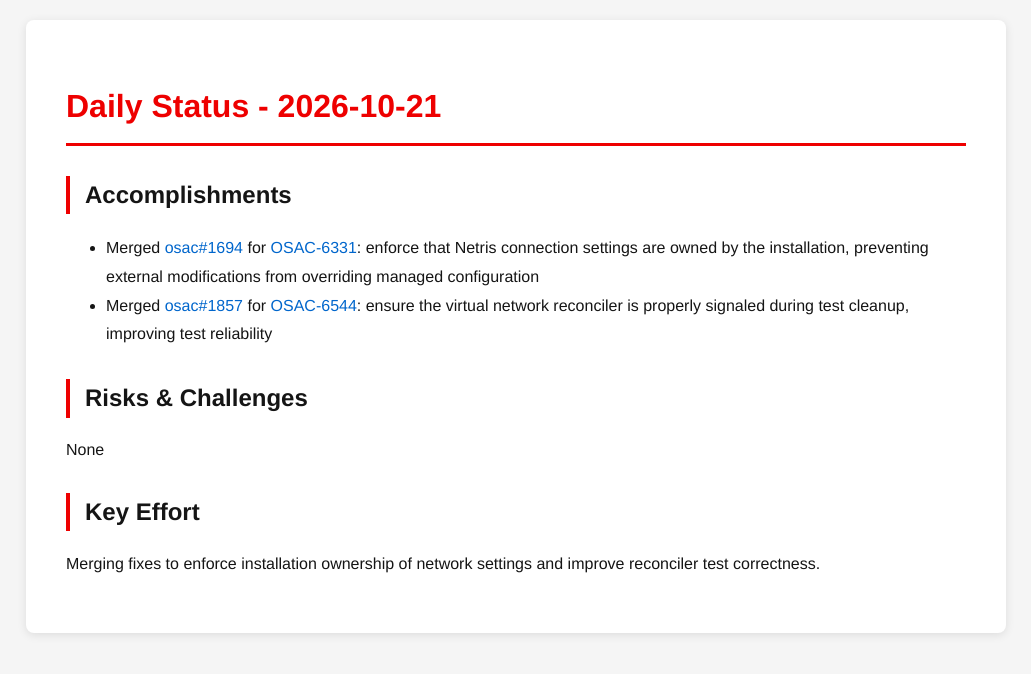
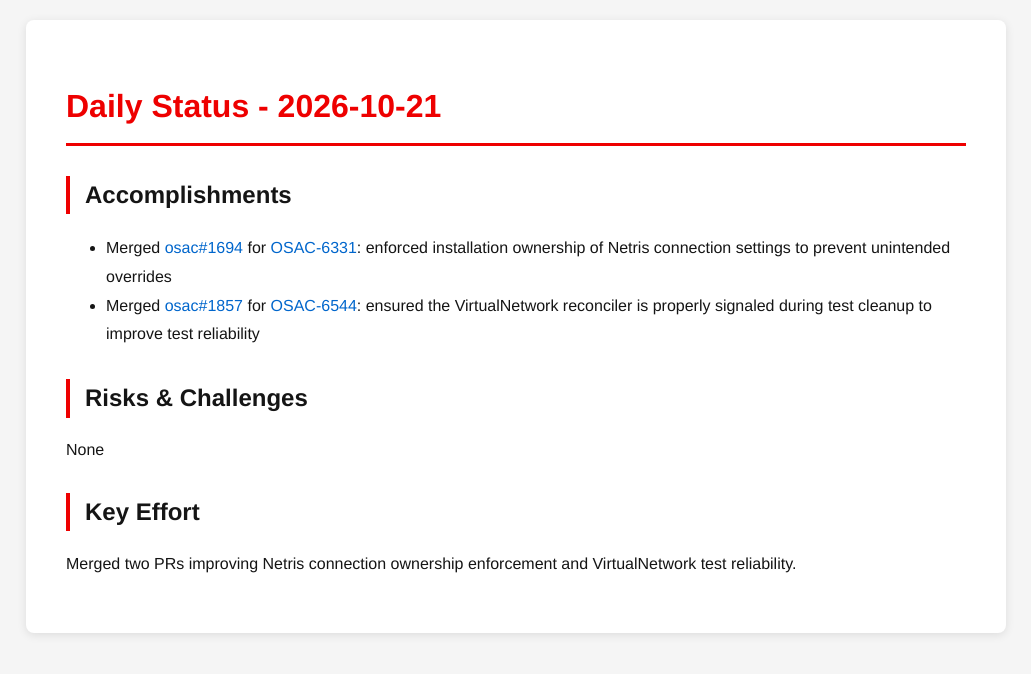
Before and after one commit to tzvatot/daily-status, a Jekyll site: the page built from 2026-10-21.md, in a window 1280 px wide. Shown: the top 674 px of the page, without its empty margins (124-1155 px from the left). Built offline with Jekyll 4.4.1, drawn with Linux system fonts in a browser that asks for light colours.

Commit message:
Daily status update - 2026-10-21

```diff
--- a/2026-10-21.md
+++ b/2026-10-21.md
@@ -7,11 +7,11 @@ date: 2026-10-21
 # Daily Status - 2026-10-21
 
 ## Accomplishments
-- Merged [osac#1694](https://github.com/osac-project/osac/pull/1694) for [OSAC-6331](https://redhat.atlassian.net/browse/OSAC-6331): enforce that Netris connection settings are owned by the installation, preventing external modifications from overriding managed configuration
-- Merged [osac#1857](https://github.com/osac-project/osac/pull/1857) for [OSAC-6544](https://redhat.atlassian.net/browse/OSAC-6544): ensure the virtual network reconciler is properly signaled during test cleanup, improving test reliability
+- Merged [osac#1694](https://github.com/osac-project/osac/pull/1694) for [OSAC-6331](https://redhat.atlassian.net/browse/OSAC-6331): enforced installation ownership of Netris connection settings to prevent unintended overrides
+- Merged [osac#1857](https://github.com/osac-project/osac/pull/1857) for [OSAC-6544](https://redhat.atlassian.net/browse/OSAC-6544): ensured the VirtualNetwork reconciler is properly signaled during test cleanup to improve test reliability
 
 ## Risks & Challenges
 None
 
 ## Key Effort
-Merging fixes to enforce installation ownership of network settings and improve reconciler test correctness.
+Merged two PRs improving Netris connection ownership enforcement and VirtualNetwork test reliability.
```
